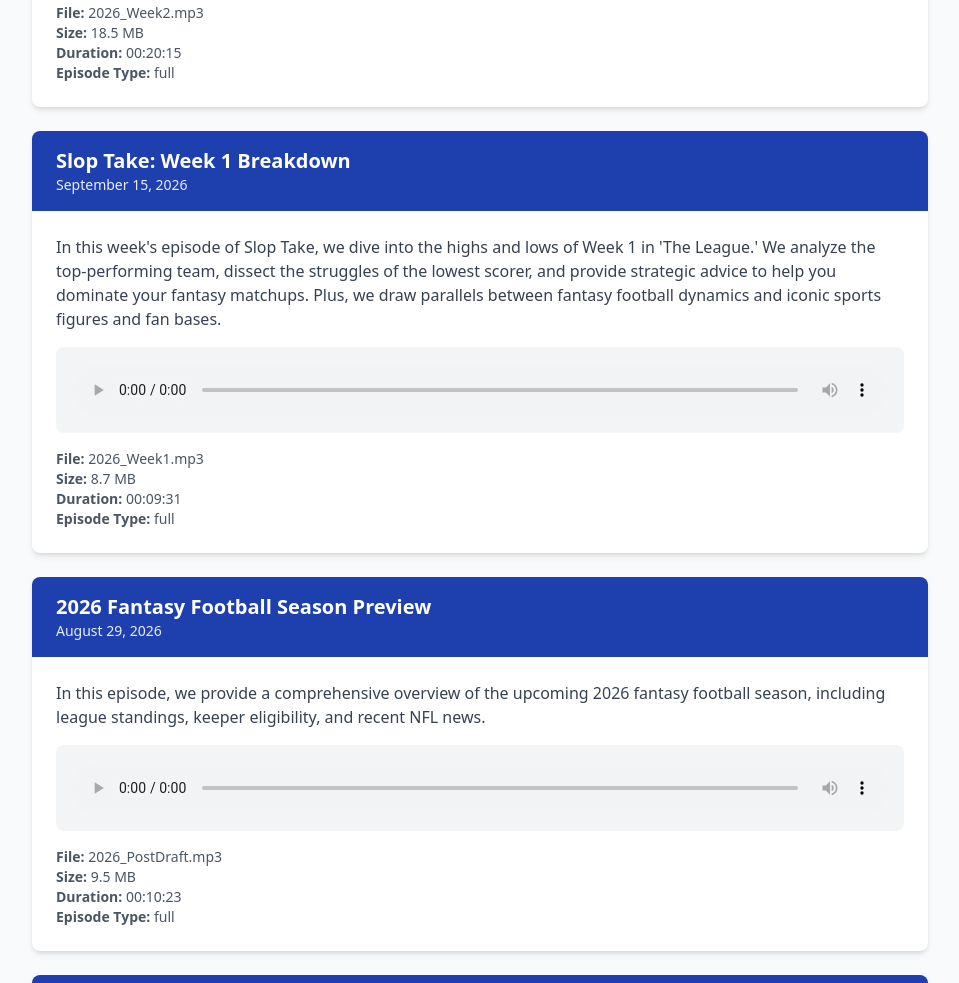
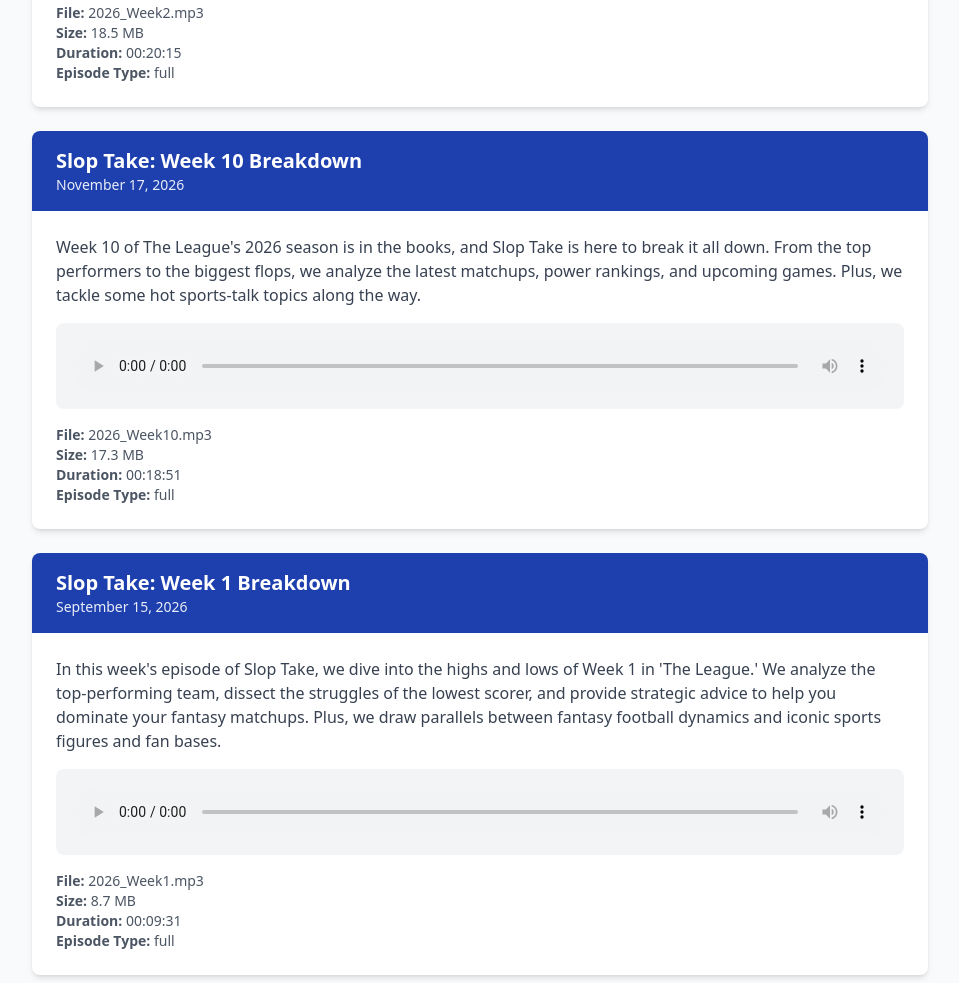
Before and after one commit to jfkonecn/espn-ff-importer, a plain HTML site: page static/podcasts.html in a window 1280 px wide. Shown: the part 3989-4972 px from the top of the page, without its empty margins (160-1119 px from the left). Drawn offline with nearby package versions, Linux system fonts and the light colour scheme.

Commit message:
Update podcast page [skip ci]

```diff
--- a/static/podcasts.html
+++ b/static/podcasts.html
@@ -308,6 +308,36 @@
 
           <div class="bg-white rounded-lg shadow-md overflow-hidden">
             <div class="bg-fantasy-blue text-white px-6 py-4">
+              <h2 class="text-xl font-semibold">Slop Take: Week 10 Breakdown</h2>
+
+              <p class="text-sm opacity-90">November 17, 2026</p>
+
+            </div>
+            <div class="p-6">
+
+              <p class="text-gray-700 mb-4">Week 10 of The League&#39;s 2026 season is in the books, and Slop Take is here to break it all down. From the top performers to the biggest flops, we analyze the latest matchups, power rankings, and upcoming games. Plus, we tackle some hot sports-talk topics along the way.</p>
+
+              <div class="bg-gray-100 rounded-lg p-4">
+                <audio controls class="w-full">
+                  <source src="assets/podcasts/2026_Week10.mp3" type="audio/mpeg" />
+                  Your browser does not support the audio element.
+                </audio>
+              </div>
+              <div class="mt-4 text-sm text-gray-600">
+                <p><strong>File:</strong> 2026_Week10.mp3</p>
+
+                <p><strong>Size:</strong> 17.3 MB</p>
+
+
+                <p><strong>Duration:</strong> 00:18:51</p>
+
+                <p><strong>Episode Type:</strong> full</p>
+              </div>
+            </div>
+          </div>
+
+          <div class="bg-white rounded-lg shadow-md overflow-hidden">
+            <div class="bg-fantasy-blue text-white px-6 py-4">
               <h2 class="text-xl font-semibold">Slop Take: Week 1 Breakdown</h2>
 
               <p class="text-sm opacity-90">September 15, 2026</p>
@@ -521,7 +551,7 @@
       </div>
 
       <footer class="text-center mt-12 text-gray-500">
-        <p>Generated on November 10, 2026 at 4:56 PM</p>
+        <p>Generated on November 17, 2026 at 6:19 PM</p>
       </footer>
     </div>
   </body>
```
